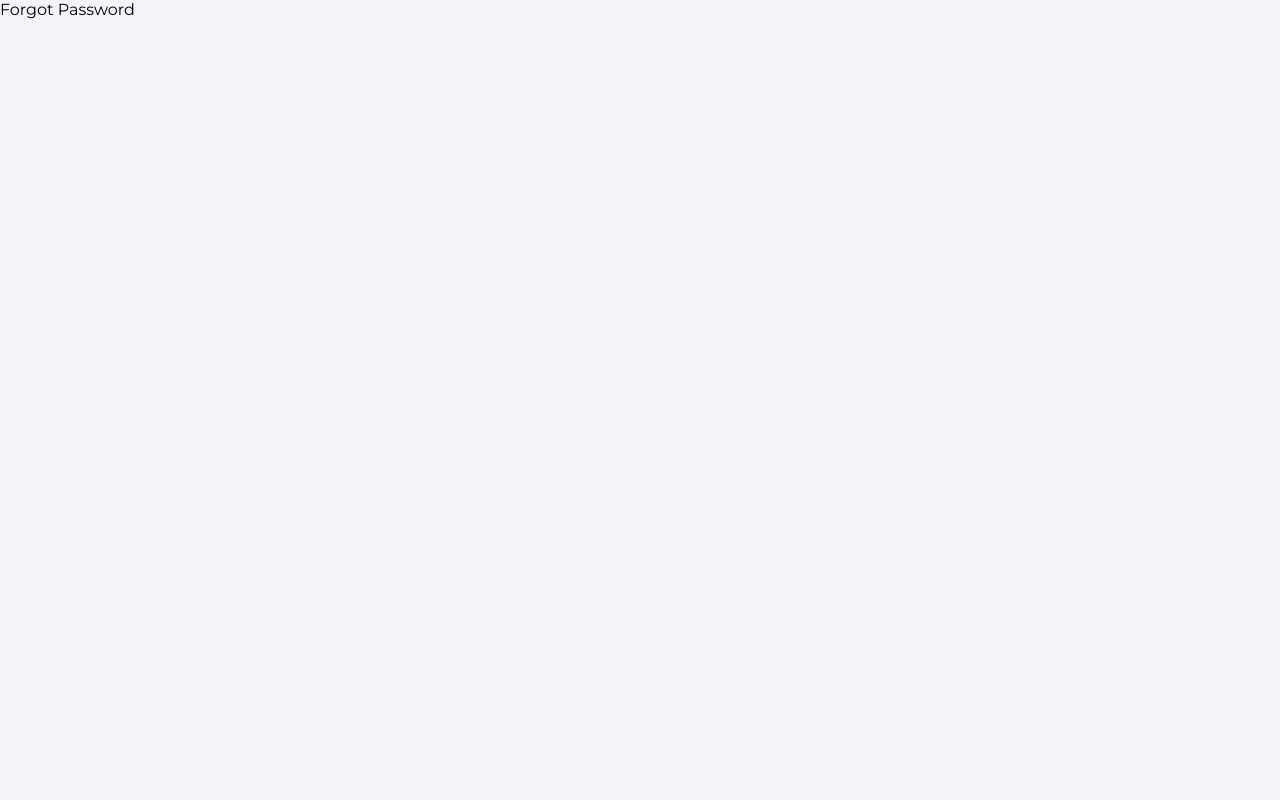
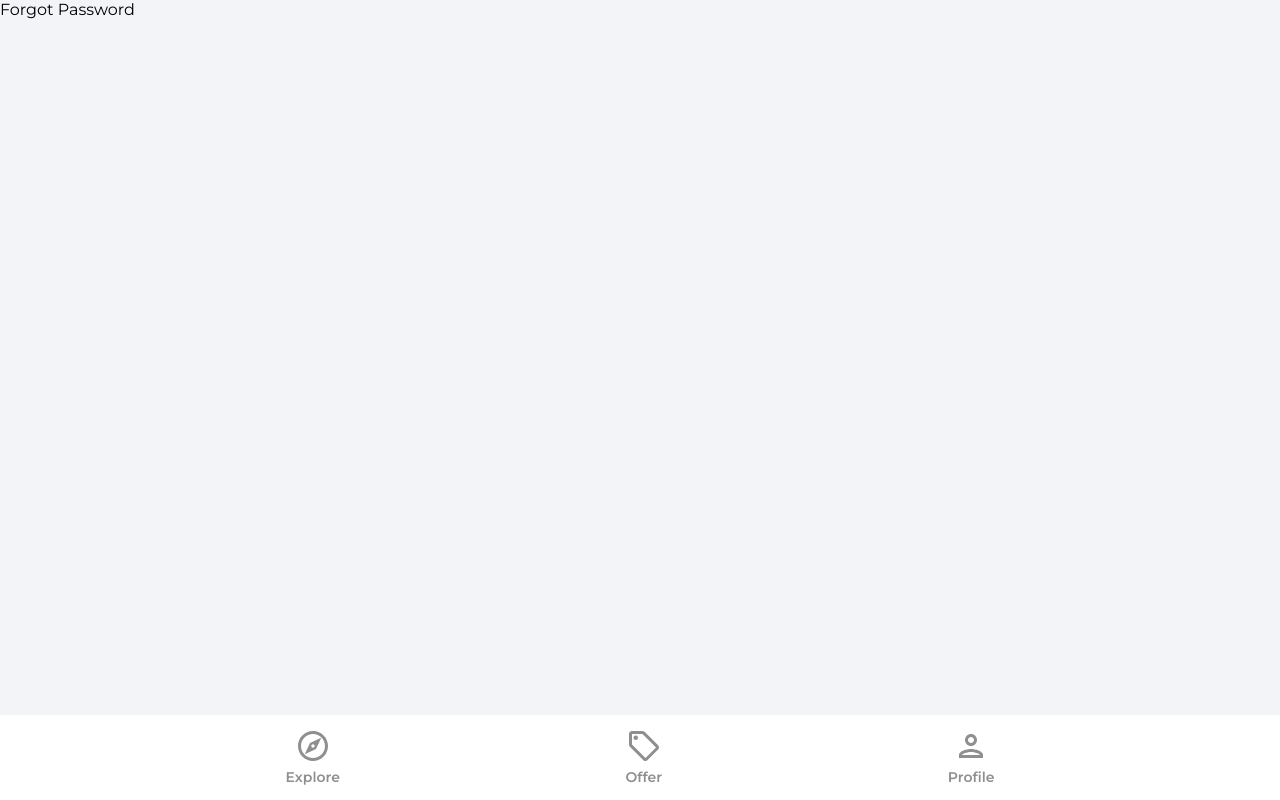
Before and after one commit to yurii-bel/house-marketplace-app, a React (Create React App) app: page /forgot-passsword in a window 1280 px wide. Built offline with nearby package versions, Linux system fonts and the light colour scheme.

Commit message:
feat: add navbar component

```diff
--- a/src/App.js
+++ b/src/App.js
@@ -1,4 +1,5 @@
 import { BrowserRouter as Router, Routes, Route } from "react-router-dom";
+import Navbar from "./components/Navbar";
 import Explore from "./pages/Explore";
 import Offers from "./pages/Offers";
 import Profile from "./pages/Profile";
@@ -18,6 +19,7 @@
           <Route path="/sign-up" element={<SignUp />} />
           <Route path="/forgot-passsword" element={<ForgotPassword />} />
         </Routes>
+        <Navbar />
       </Router>
     </>
   );
--- /dev/null
+++ b/src/components/Navbar.jsx
@@ -0,0 +1,73 @@
+import React from "react";
+import { useNavigate, useLocation } from "react-router-dom";
+import { ReactComponent as OfferIcon } from "../assets/svg/localOfferIcon.svg";
+import { ReactComponent as ExploreIcon } from "../assets/svg/exploreIcon.svg";
+import { ReactComponent as PersonOutlineIcon } from "../assets/svg/personOutlineIcon.svg";
+
+const Navbar = () => {
+  const navigate = useNavigate();
+  const location = useLocation();
+
+  const pathMatchRoute = (route) => {
+    return route === location.pathname;
+  };
+
+  return (
+    <footer className="navbar">
+      <nav className="navbarNav">
+        <ul className="navbarListItems">
+          <li className="navbarListItem" onClick={() => navigate("/")}>
+            <ExploreIcon
+              fill={pathMatchRoute("/") ? "#2c2c2c" : "#8f8f8f"}
+              width="36px"
+              height="36px"
+            />
+            <p
+              className={
+                pathMatchRoute("/")
+                  ? "navbarListItemNameActive"
+                  : "navbarListItemName"
+              }
+            >
+              Explore
+            </p>
+          </li>
+          <li className="navbarListItem" onClick={() => navigate("/offers")}>
+            <OfferIcon
+              fill={pathMatchRoute("/offers") ? "#2c2c2c" : "#8f8f8f"}
+              width="36px"
+              height="36px"
+            />
+            <p
+              className={
+                pathMatchRoute("/offers")
+                  ? "navbarListItemNameActive"
+                  : "navbarListItemName"
+              }
+            >
+              Offer
+            </p>
+          </li>
+          <li className="navbarListItem" onClick={() => navigate("/profile")}>
+            <PersonOutlineIcon
+              fill={pathMatchRoute("/profile") ? "#2c2c2c" : "#8f8f8f"}
+              width="36px"
+              height="36px"
+            />
+            <p
+              className={
+                pathMatchRoute("/profile")
+                  ? "navbarListItemNameActive"
+                  : "navbarListItemName"
+              }
+            >
+              Profile
+            </p>
+          </li>
+        </ul>
+      </nav>
+    </footer>
+  );
+};
+
+export default Navbar;
```
